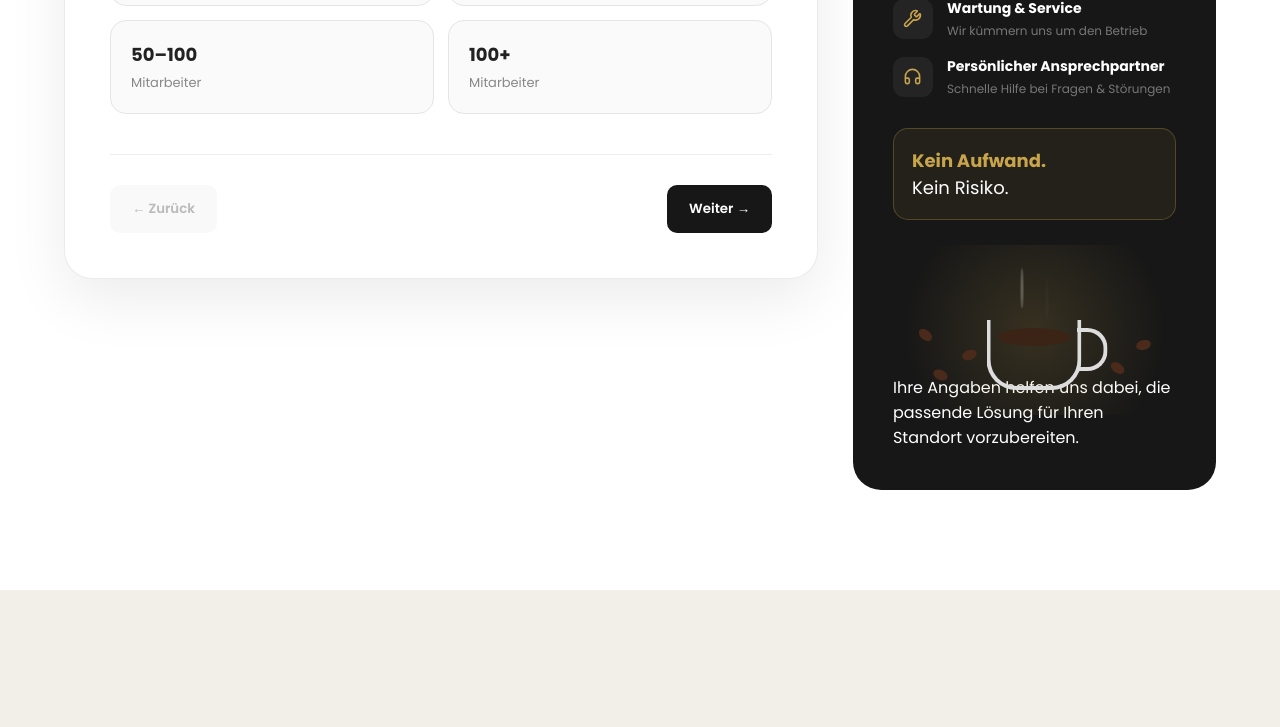
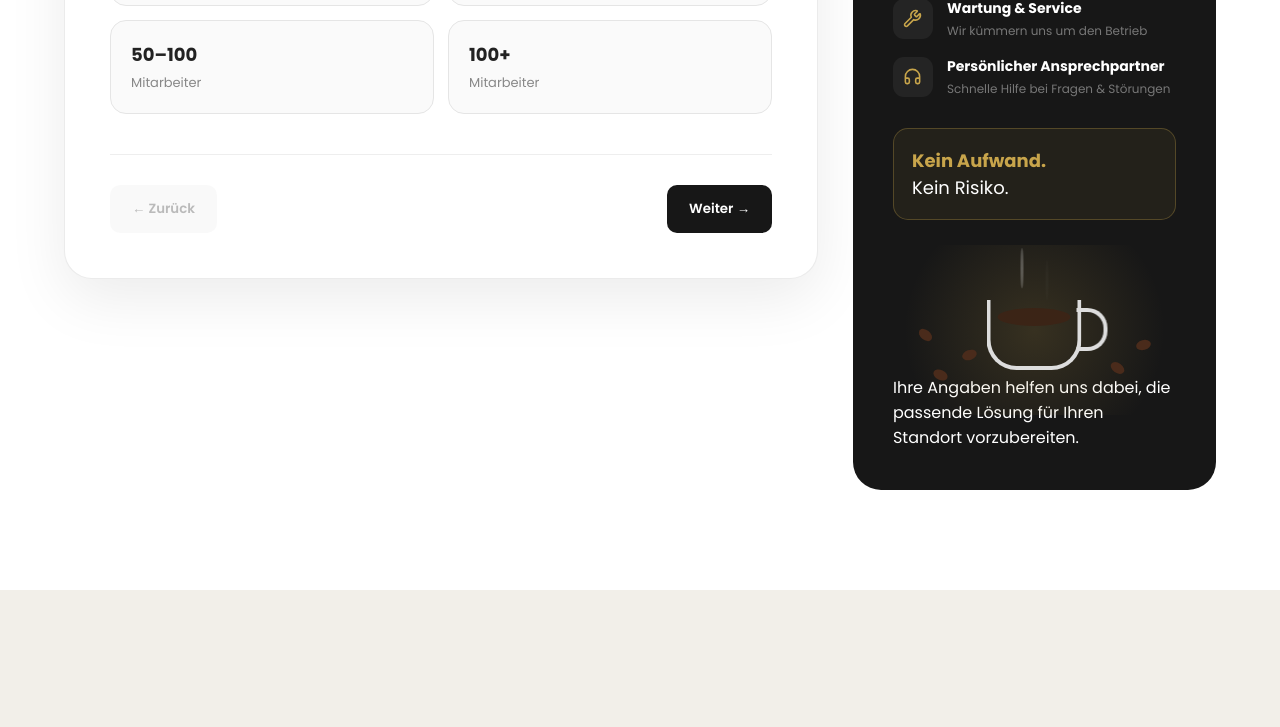
Before and after one commit to Siggibieber/Boda-snacks-v2, a plain HTML site: page index.html in a window 1280 px wide. Shown: the part 6486-7213 px from the top of the page. Drawn offline with nearby package versions, Linux system fonts and the light colour scheme.

Commit message:
Update style.css

```diff
--- a/css/style.css
+++ b/css/style.css
@@ -1437,7 +1437,7 @@ background:var(--section2);
 
     left:50%;
 
-    bottom:25px;
+    bottom:45px;
 
     transform:
         translateX(-50%);
```
